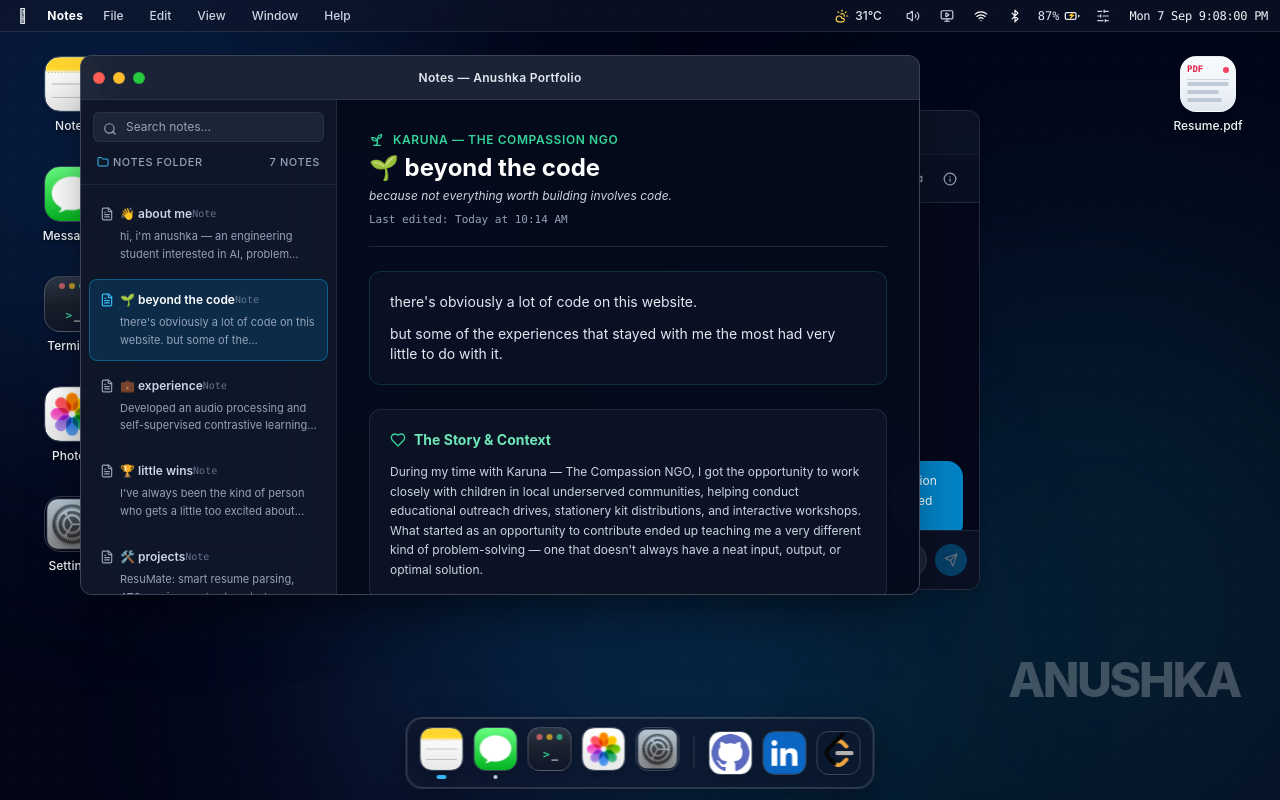
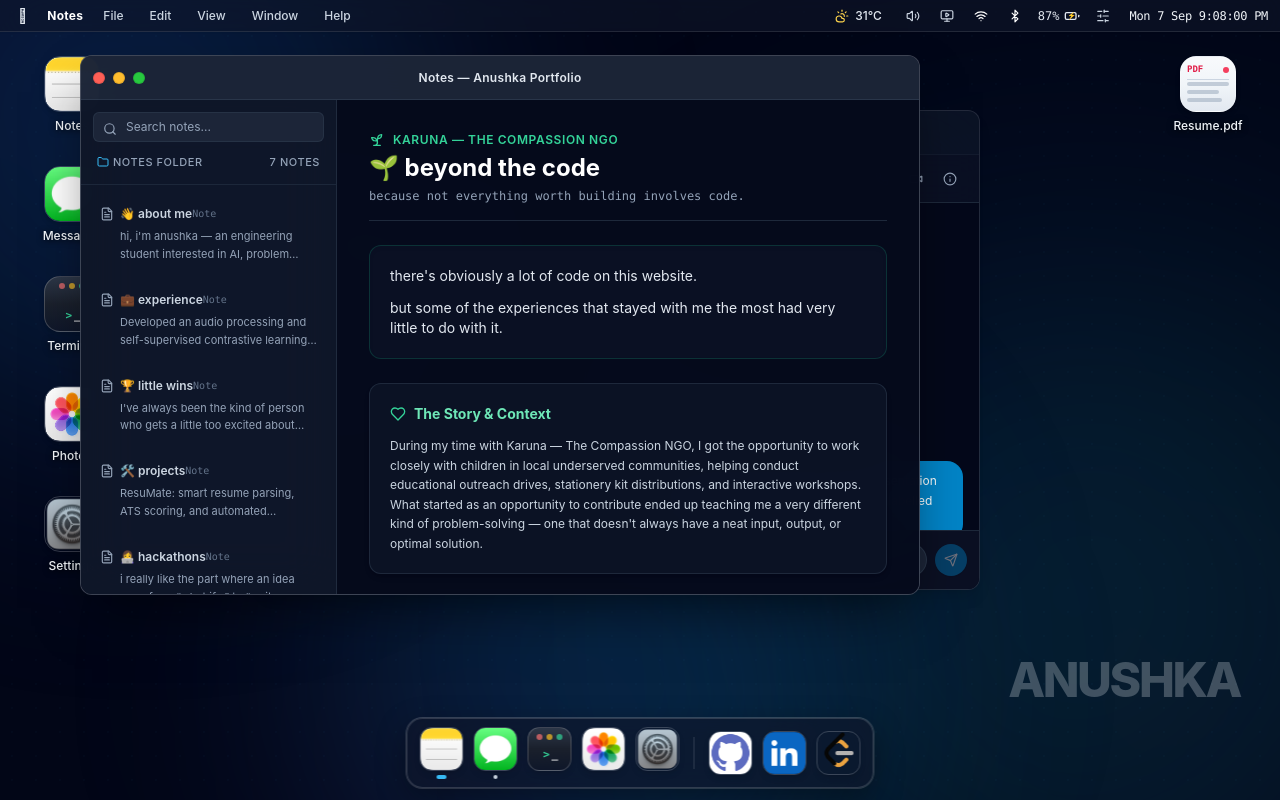
Before and after one commit to anushkaaaguptaa/anushka-portfolio, a React (Vite) app: page / in a window 1280 px wide. Both pictures are taken after a click on the element 628 px from the left and 416 px from the top of the page. Built offline with nearby package versions, Linux system fonts and the light colour scheme.

Commit message:
Reorder Notes sidebar to put beyond the code above hit me up, update subtitle font, and remove last edited lines

```diff
--- a/src/components/windows/NotesWindow.tsx
+++ b/src/components/windows/NotesWindow.tsx
@@ -63,12 +63,6 @@ export const NotesWindow: React.FC = () => {
       snippet: "hi, i'm anushka — an engineering student interested in AI, problem solving, and building products...",
     },
     {
-      id: 'beyond-the-code',
-      label: '🌱 beyond the code',
-      icon: '🌱',
-      snippet: "there's obviously a lot of code on this website. but some of the experiences...",
-    },
-    {
       id: 'experience',
       label: '💼 experience',
       icon: '💼',
@@ -91,6 +85,12 @@ export const NotesWindow: React.FC = () => {
       label: '👩‍💻 hackathons',
       icon: '👩‍💻',
       snippet: 'i really like the part where an idea goes from “what if...” to “wait, we actually built this.”',
+    },
+    {
+      id: 'beyond-the-code',
+      label: '🌱 beyond the code',
+      icon: '🌱',
+      snippet: "there's obviously a lot of code on this website. but some of the experiences...",
     },
     {
       id: 'contact',
@@ -176,7 +176,6 @@ export const NotesWindow: React.FC = () => {
                   <span>Introduction</span>
                 </div>
                 <h1 className="text-2xl font-bold text-white mt-1">👋 about me</h1>
-                <p className="text-xs text-slate-400 mt-1 font-mono">Last edited: Today at 11:32 AM</p>
               </div>
 
               {/* Hero Profile Photo matching reference design */}
@@ -347,11 +346,8 @@ export const NotesWindow: React.FC = () => {
                 <h1 className="text-2xl font-bold text-white mt-1">
                   {BEYOND_THE_CODE_DATA.title}
                 </h1>
-                <p className="text-xs text-slate-300 italic mt-1">
+                <p className="text-xs text-slate-400 mt-1 font-mono">
                   {BEYOND_THE_CODE_DATA.subtitle}
-                </p>
-                <p className="text-[11px] text-slate-400 mt-1.5 font-mono">
-                  Last edited: {BEYOND_THE_CODE_DATA.lastEdited}
                 </p>
               </div>
 
```
Also changed, not shown: 1 other file (tests, documents, lock files or other folders).
